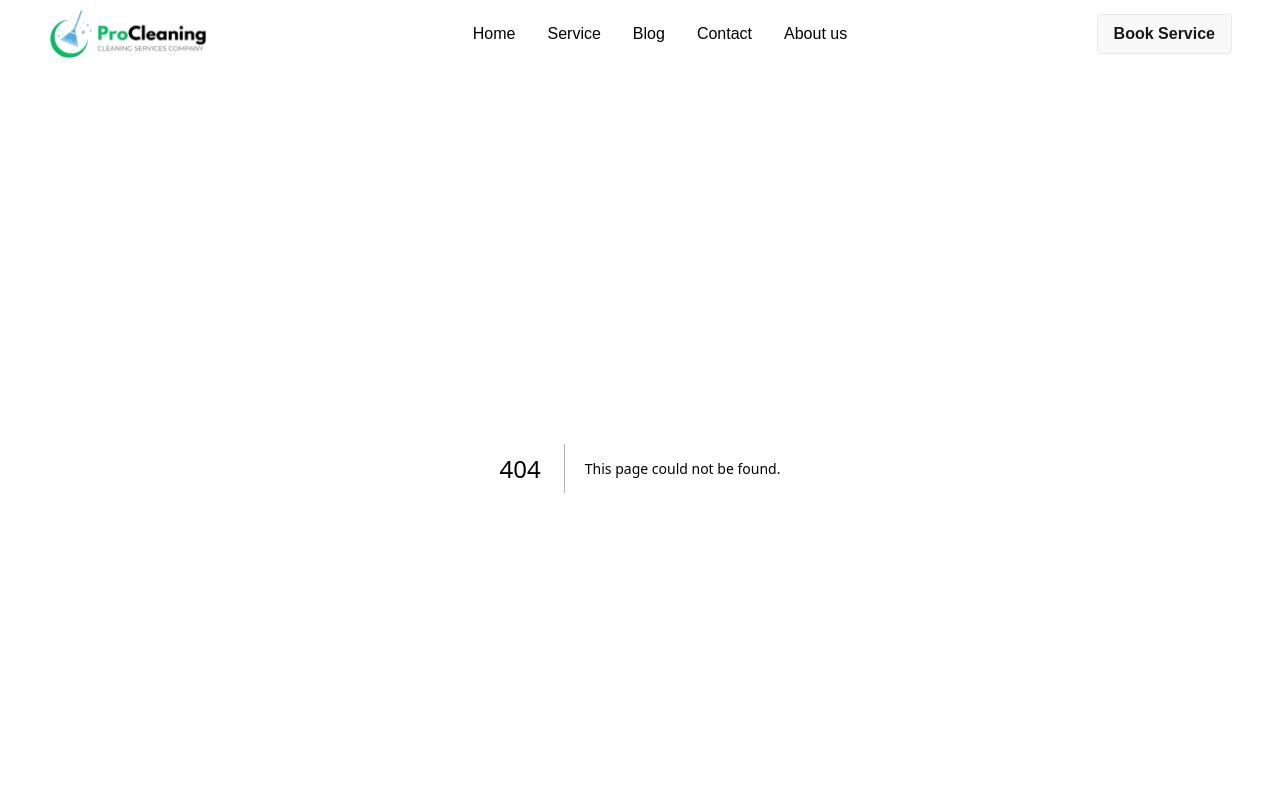
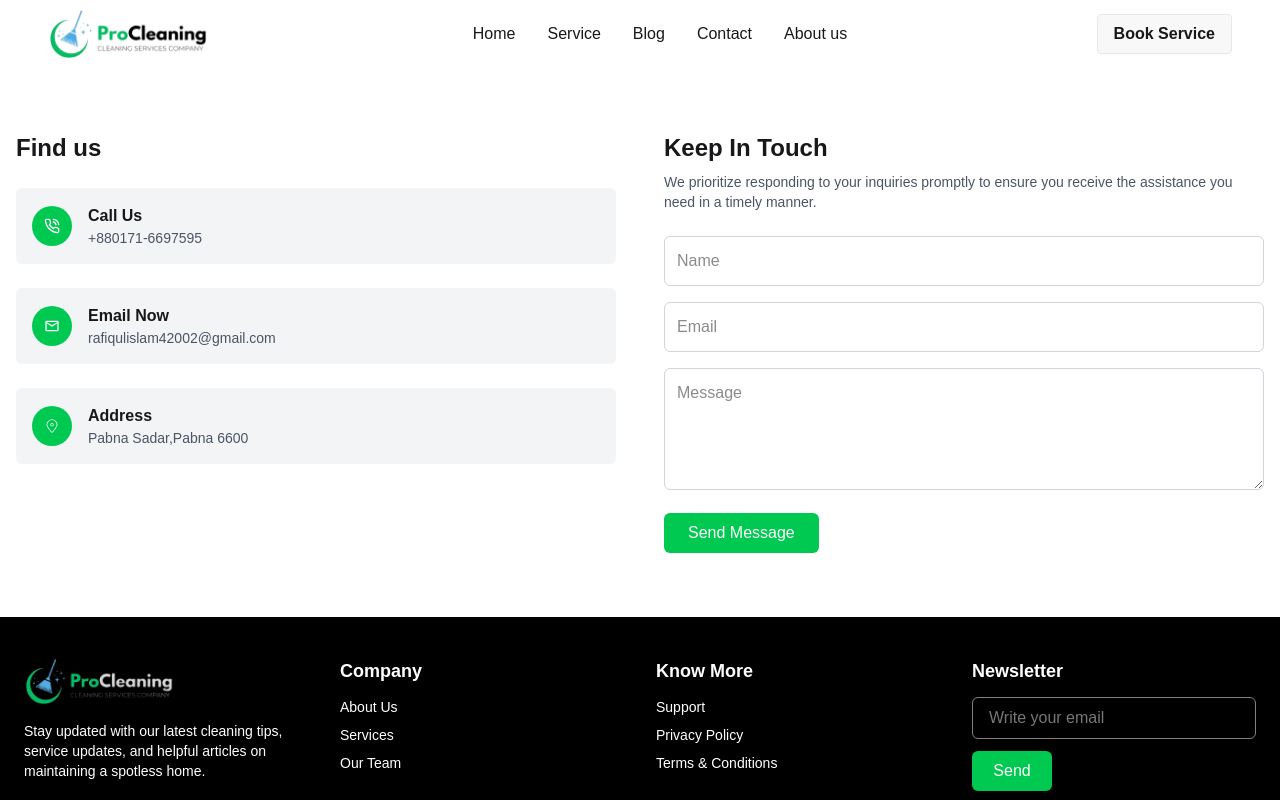
Before and after one commit to RAFIQUL595/ProCleaning, a Next.js app: page /components/contactInfoSection in a window 1280 px wide. Before the commit this address had no page. Shown: the top 800 px of the page. Built offline with nearby package versions, Linux system fonts and the light colour scheme.

Commit message:
contact section done

```diff
--- /dev/null
+++ b/src/app/components/contactInfoSection/page.jsx
@@ -0,0 +1,80 @@
+'use client';
+import React from 'react';
+import { LuPhoneCall } from "react-icons/lu";
+import { MdOutlineMailOutline } from "react-icons/md";
+import { CiLocationOn } from "react-icons/ci";
+
+const ContactInfoSection = () => {
+    return (
+        <div className="max-w-7xl mx-auto px-4 py-16 grid md:grid-cols-2 gap-12">
+            {/* Left Side - Contact Info */}
+            <div>
+                <h2 className="text-2xl font-bold mb-6">Find us</h2>
+                <div className="space-y-6">
+                    <div className="flex items-center gap-4 bg-gray-100 p-4 rounded-md">
+                        <div className="bg-green-500 text-white p-3 rounded-full">
+                            <LuPhoneCall />
+                        </div>
+                        <div>
+                            <h4 className="font-semibold">Call Us</h4>
+                            <p className="text-sm text-gray-600">+880171-6697595</p>
+                        </div>
+                    </div>
+
+                    <div className="flex items-center gap-4 bg-gray-100 p-4 rounded-md">
+                        <div className="bg-green-500 text-white p-3 rounded-full">
+                         <MdOutlineMailOutline />
+                        </div>
+                        <div>
+                            <h4 className="font-semibold">Email Now</h4>
+                            <p className="text-sm text-gray-600">rafiqulislam42002@gmail.com</p>
+                        </div>
+                    </div>
+
+                    <div className="flex items-center gap-4 bg-gray-100 p-4 rounded-md">
+                        <div className="bg-green-500 text-white p-3 rounded-full">
+                            <CiLocationOn />
+                        </div>
+                        <div>
+                            <h4 className="font-semibold">Address</h4>
+                            <p className="text-sm text-gray-600">Pabna Sadar,Pabna 6600</p>
+                        </div>
+                    </div>
+                </div>
+            </div>
+
+            {/* Right Side - Form */}
+            <div>
+                <h2 className="text-2xl font-bold mb-2">Keep In Touch</h2>
+                <p className="text-sm text-gray-600 mb-6">
+                    We prioritize responding to your inquiries promptly to ensure you receive the assistance you need in a timely manner.
+                </p>
+                <form className="space-y-4">
+                    <input
+                        type="text"
+                        placeholder="Name"
+                        className="w-full border border-gray-300 p-3 rounded-md focus:outline-none focus:ring-2 focus:ring-green-500"
+                    />
+                    <input
+                        type="email"
+                        placeholder="Email"
+                        className="w-full border border-gray-300 p-3 rounded-md focus:outline-none focus:ring-2 focus:ring-green-500"
+                    />
+                    <textarea
+                        rows="4"
+                        placeholder="Message"
+                        className="w-full border border-gray-300 p-3 rounded-md focus:outline-none focus:ring-2 focus:ring-green-500"
+                    />
+                    <button
+                        type="submit"
+                        className="bg-green-500 cursor-pointer text-white px-6 py-2 rounded-md hover:bg-green-600 transition"
+                    >
+                        Send Message
+                    </button>
+                </form>
+            </div>
+        </div>
+    );
+};
+
+export default ContactInfoSection;
--- a/src/app/page.js
+++ b/src/app/page.js
@@ -5,6 +5,7 @@ import TeamSection from "./components/team/page";
 import AboutSection from "./components/aboutSection/page";
 import TestimonialsSection from "./components/testimonials/page";
 import BlogSection from "./components/blogSection/page";
+import ContactInfoSection from "./components/contactInfoSection/page";
 
 export const metadata = {
   title: "Home | ProCleaning",
@@ -18,6 +19,7 @@ const HomePage = () => {
       <AboutSection></AboutSection>
       <TestimonialsSection></TestimonialsSection>
       <BlogSection></BlogSection>
+      <ContactInfoSection></ContactInfoSection>
     </div>
   );
 };
```
